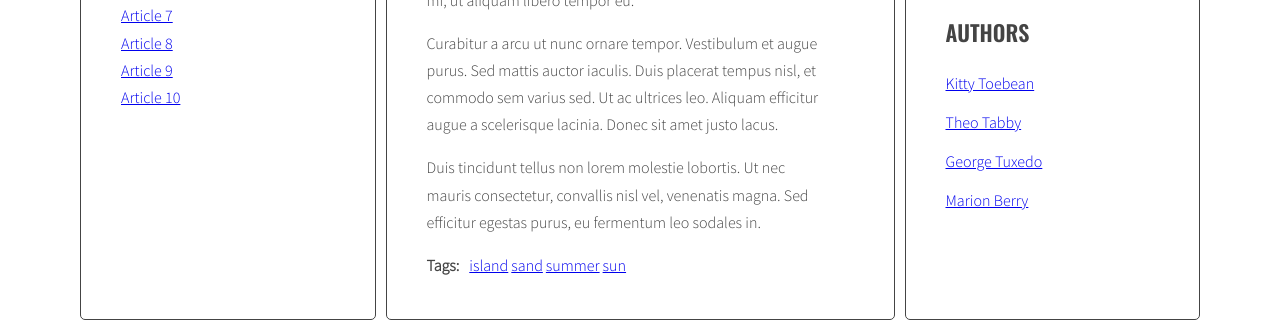
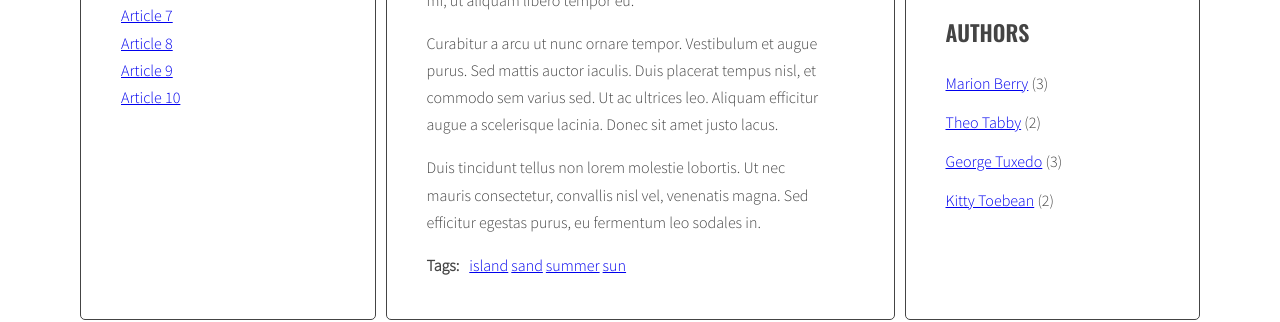
Before and after one commit to agnieszka-f/javascript-blog, a website: page index.html in a window 1280 px wide. Shown: the part 519-841 px from the top of the page. Drawn offline with nearby package versions, Linux system fonts and the light colour scheme.

Commit message:
add authors list in right column

```diff
--- a/index.html
+++ b/index.html
@@ -200,7 +200,7 @@
         </ul>
         <h2 class="section-title">Authors</h2>
         <ul class="list authors">
-          <li>
+         <!-- <li>
             <a href="#">
               <span class="author-name">Kitty Toebean</span>
             </a>
@@ -210,16 +210,12 @@
               <span class="author-name">Theo Tabby</span>
             </a>
           </li>
-          <li>
-            <a href="#">
-              <span class="author-name">George Tuxedo</span>
-            </a>
-          </li>
+          <li><a href="#"><span class="author-name">George Tuxedo</span></a></li>
           <li>
             <a href="#">
               <span class="author-name">Marion Berry</span>
             </a>
-          </li>
+          </li> --->
         </ul>
       </aside>
     </main>
--- a/js/script.js
+++ b/js/script.js
@@ -5,7 +5,8 @@ const optArticleSelector = '.post',
 		optAuthorSelector = '.post-author',
 		optTagsListSelector = '.tags',
 		optCloudClassCount = 5,
-		optCloudClassPrefix = 'tag-size-';
+		optCloudClassPrefix = 'tag-size-',
+		optAutorsListSelector = '.authors';
 
 const titleClickHandler = function(event){
 
@@ -206,6 +207,8 @@ function addClickListenersToTags(){
 addClickListenersToTags();
 
 function generateAuthors(){
+	/* [NEW] create a new variable allAuthors with an empty object */
+	const allAuthors = {};
     /* find all articles */
 	const allArticles = document.querySelectorAll(optArticleSelector);
 	/* for every article: */
@@ -216,11 +219,24 @@ function generateAuthors(){
 	    const author = article.getAttribute('data-author');
 	    /* separate firstname and lastname */
 	    const separate = author.replace(' ','-');
+		/* [NEW] */
+		if(!allAuthors.hasOwnProperty(author)){
+			allAuthors[author] = 1;
+		} else {
+			allAuthors[author]++;
+		}
 	    /* generate HTML  */
 	    let html = '<a href="#author-' + separate +'">' + author +'</a>';
 	    /* insert HTML of the link into the author wrapper */
 	    postAuthor.innerHTML = html;
 	}
+	/* [NEW] */
+	const authorsInRightColumn = document.querySelector(optAutorsListSelector);
+	let codeHtml = '';
+	for(author in allAuthors){
+		codeHtml += '<li><a href="#author-' + author.replace(' ','-') + '"><span class="author-name">' + author + '</span></a><span> (' + allAuthors[author] + ')</span></li>';
+	}
+	authorsInRightColumn.innerHTML = codeHtml;
 }
 generateAuthors();
 
```
